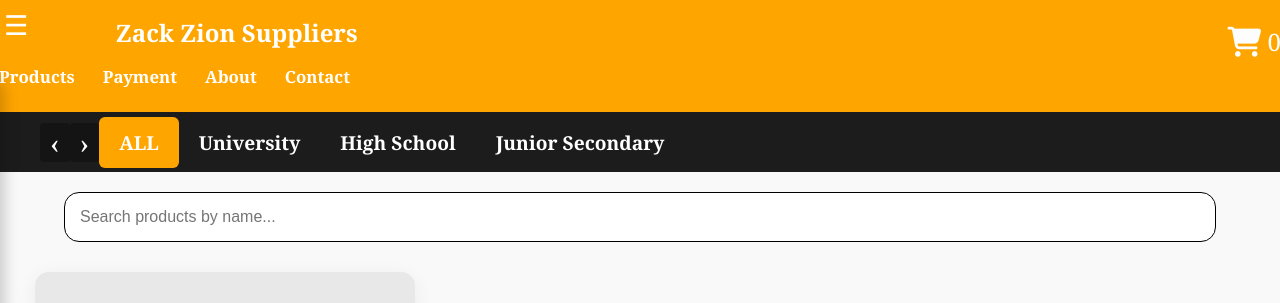
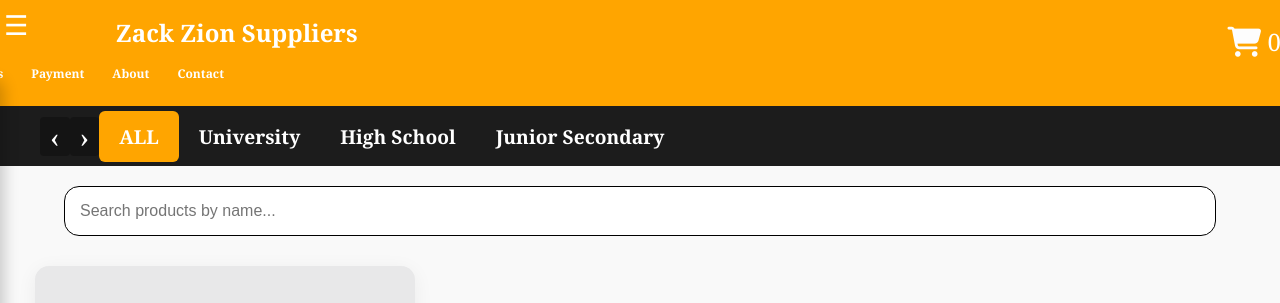
Before and after one commit to Alvin-Kimani7391/school, a website: page public/index.html in a window 1280 px wide. Shown: the top 303 px of the page. Drawn offline with Linux system fonts and the light colour scheme.

Commit message:
Update car styles in cars.css

```diff
--- a/public/cars.css
+++ b/public/cars.css
@@ -1036,13 +1036,13 @@ header button{
     flex-direction: row;
     flex-wrap: nowrap;        /* ❌ prevent wrapping */
     gap: 12px;
-    margin-left: -2%;
+    margin-left: -6%;
     margin-top: 8px;
   }
 
   header div a {
     white-space: nowrap;      /* keep text on one line */
-    font-size: 0.7em;
+    font-size: 0.5em;
   }
 
   header p {
```
